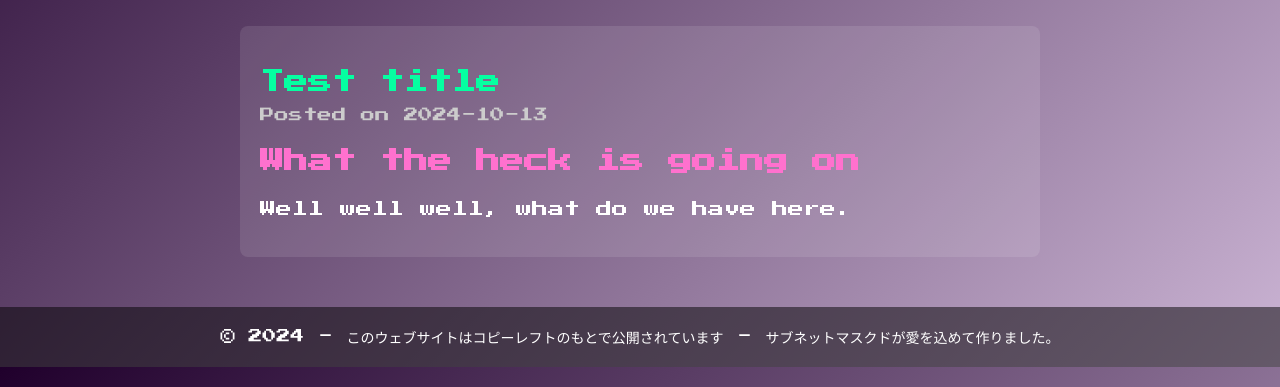
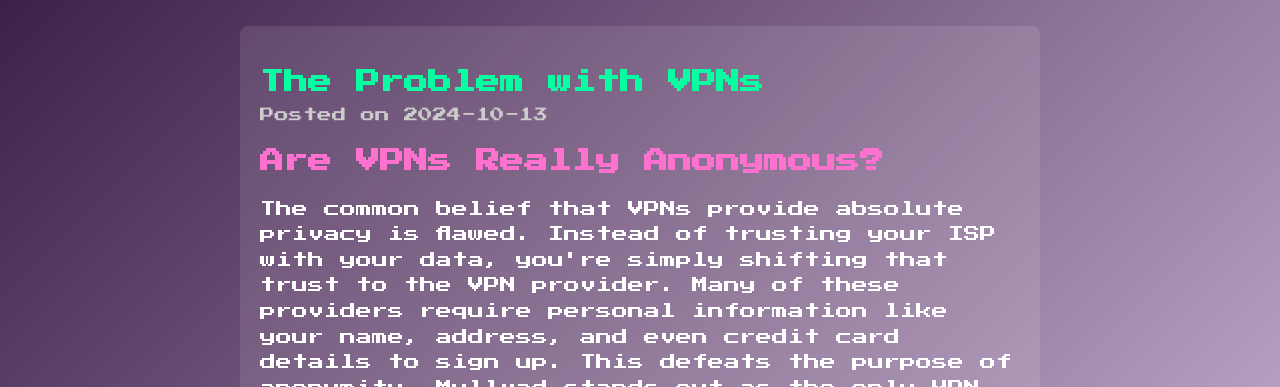
Before and after one commit to subnetmasked/personal-website, a plain HTML site: page blog.html in a window 1280 px wide. Shown: the part 413-800 px from the top of the page. Drawn offline with Linux system fonts and the light colour scheme.

Commit message:
blog post

```diff
--- a/blog.html
+++ b/blog.html
@@ -28,11 +28,11 @@
 <section class="blog-posts">
 <h2 class="blog-title">My Blog Posts</h2>
 <article class="blog-post">
-<h3 class="post-title">Test title</h3>
+<h3 class="post-title">The Problem with VPNs</h3>
 <p class="post-meta">Posted on <time datetime="2024-10-13">2024-10-13</time></p>
 <div class="post-content">
-<h2>What the heck is going on</h2>
-<p>Well well well, what do we have here.</p>
+<h2>Are VPNs Really Anonymous?</h2>
+<p>The common belief that VPNs provide absolute privacy is flawed. Instead of trusting your ISP with your data, you're simply shifting that trust to the VPN provider. Many of these providers require personal information like your name, address, and even credit card details to sign up. This defeats the purpose of anonymity. Mullvad stands out as the only VPN that offers true privacy since it allows payments in cash and doesn't demand any personal data for account creation. Without these features, VPNs are not as private as they seem.</p>
 </div>
 </article>
 </section></div>
```
Also changed, not shown: 2 other files.
